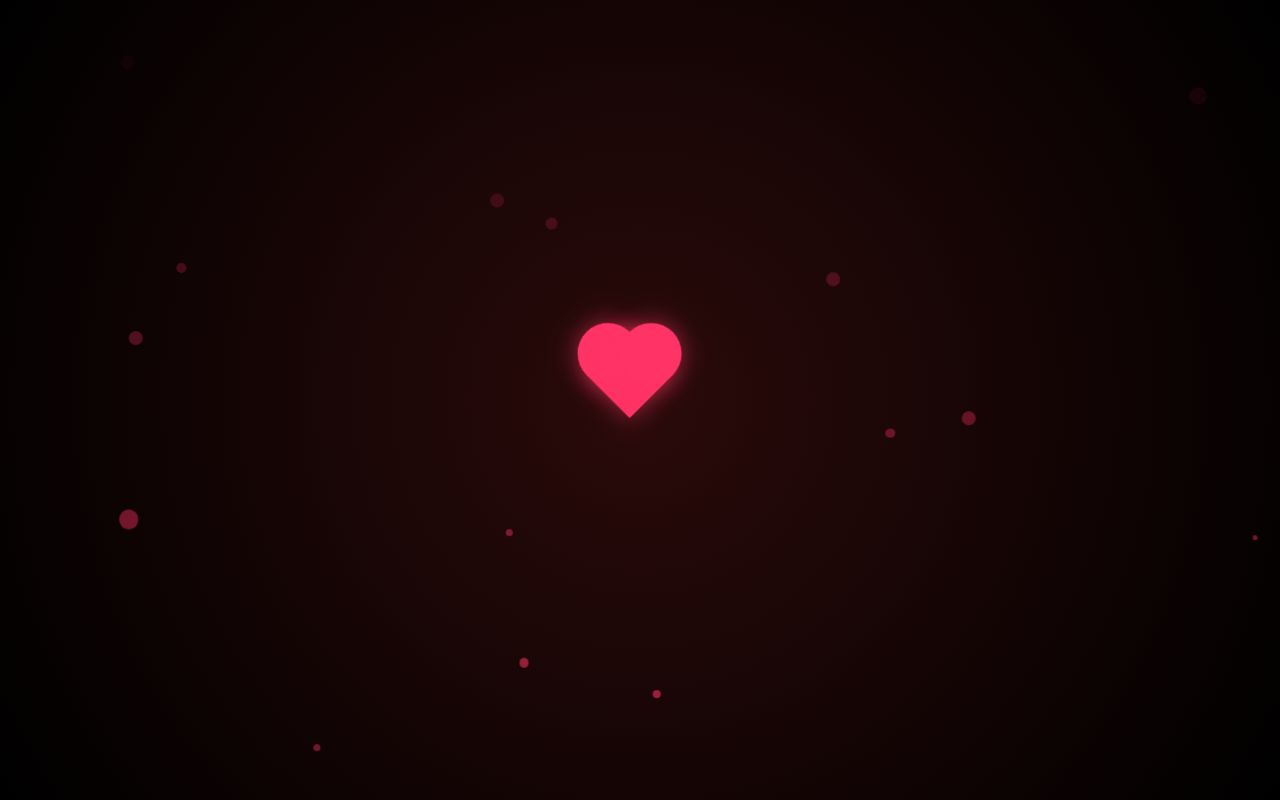
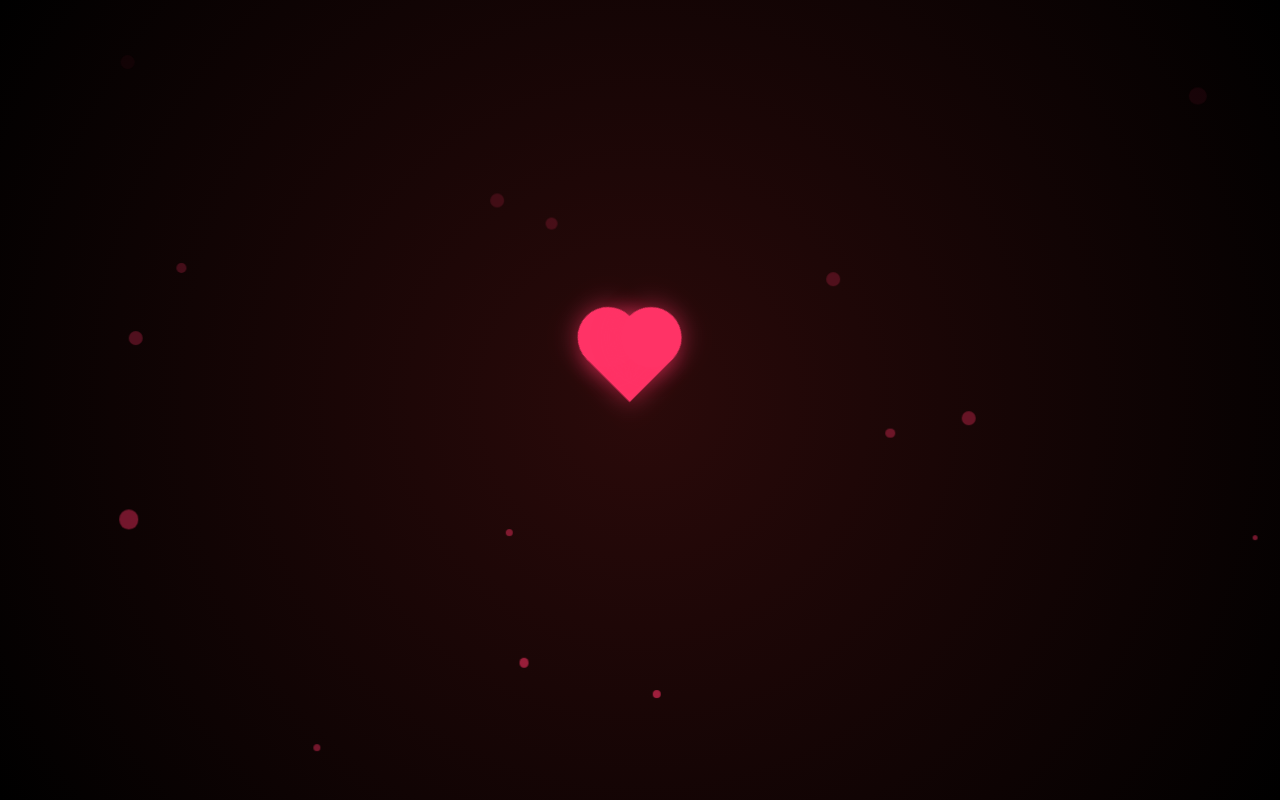
Before and after one commit to tanmaymishra91/i-love-you, a plain HTML site: page index.html in a window 1280 px wide. Drawn offline with Linux system fonts and the light colour scheme.

Commit message:
Refactor heart animation and add hover effect

```diff
--- a/style.css
+++ b/style.css
@@ -21,12 +21,26 @@ body {
     z-index: 1;
 }
 
+.heart-container {
+    position: relative;
+    width: 100px;
+    height: 100px;
+    margin: 0 auto 2rem;
+    cursor: pointer;
+    transition: transform 0.3s ease;
+    -webkit-tap-highlight-color: transparent;
+}
+
+.heart-container:hover {
+    transform: scale(1.1);
+}
+
 .heart {
     background-color: #ff3366;
     width: 50px;
     height: 50px;
     position: absolute;
-    top: 0;
+    top: 50%;
     left: 50%;
     transform: rotate(-45deg) translate(-50%, -50%);
     animation: heartbeat 1.2s infinite;
@@ -82,7 +96,7 @@ body {
     opacity: 0;
     transform: translateY(20px);
     transition: all 0.8s ease;
-    text-shadow: 0 0 10px rgba(255, 255, 255, 0.5);
+    text-shadow: 0 0 10px #ff3366, 0 0 20px #ff3366, 0 0 40px #ff3366;
     margin-bottom: 0.5rem;
 }
 
```
